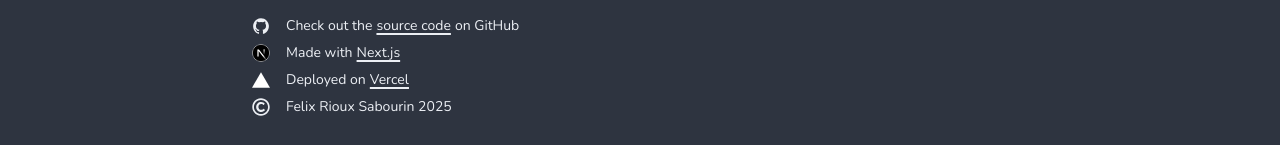
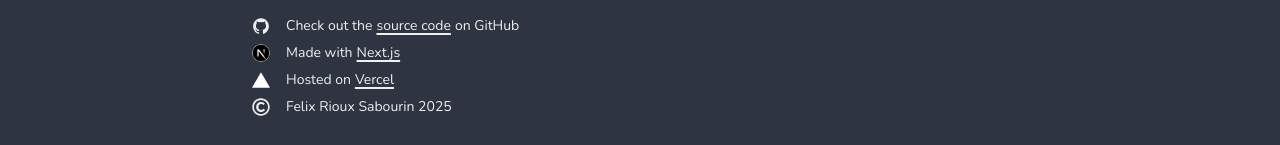
Before and after one commit to FelixPriori/next-portfolio, a Next.js app: page / in a window 1280 px wide. Shown: the part 5056-5201 px from the top of the page. Built offline with nearby package versions, Linux system fonts and the light colour scheme.

Commit message:
fixes build error

```diff
--- a/src/app/_data/logoListData.ts
+++ b/src/app/_data/logoListData.ts
@@ -1,4 +1,4 @@
-import { LogoItemProps } from '@/app/_components/Logo'
+import { LogoItemProps } from '@/app/_components/Logo/LogoItem'
 
 export const logoListData: LogoItemProps[] = [
 	{
--- a/src/app/_sections/LegalSection.tsx
+++ b/src/app/_sections/LegalSection.tsx
@@ -21,7 +21,7 @@ export default function LegalSection() {
 						linkHref="https://nextjs.org/"
 					/>
 					<MadeWith
-						preText="Deployed on"
+						preText="Hosted on"
 						icon={Icon.VERCEL}
 						linkText="Vercel"
 						linkHref="https://vercel.com/f"
```
